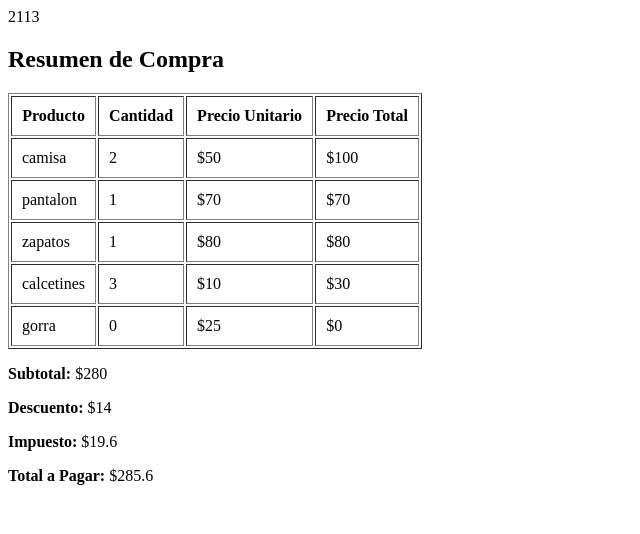
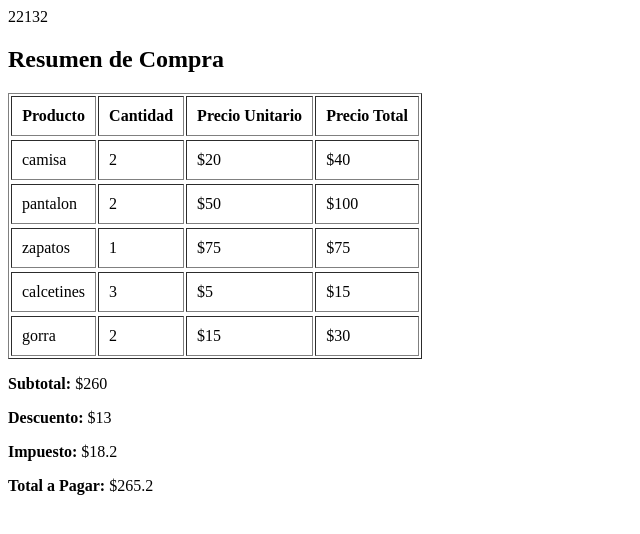
Before and after one commit to Yuries404/DESARROLLO_VII_YURIANYS_SOTO, a PHP site: page /procesar_compras.php in a window 1280 px wide. Shown: the top 534 px of the page, without its empty margins (0-640 px from the left). Run offline with PHP 8.4, Linux system fonts and the light colour scheme.

Commit message:
cambio en los arreglos carrito y orecio producto

```diff
--- a/PARCIALES/PARCIAL_1/procesar_compras.php
+++ b/PARCIALES/PARCIAL_1/procesar_compras.php
@@ -2,24 +2,23 @@
 include 'funciones_tienda.php';
 
 $precio_producto = [
-    'camisa' => 50,
-    'pantalon' => 70,
-    'zapatos' => 80,
-    'calcetines' => 10,
-    'gorra' => 25
+    'camisa' => 20,
+    'pantalon' => 50,
+    'zapatos' => 75,
+    'calcetines' => 5,
+    'gorra' => 15
 ];
 
 $carrito = [
     'camisa' => 2,
-    'pantalon' => 1,
+    'pantalon' => 2,
     'zapatos' => 1,
     'calcetines' => 3,
-    'gorra' => 0
+    'gorra' => 2
 ];
 
 
 $subtotal = 0;
-
 foreach ($carrito as $producto  => $cantidad) {
     if ($cantidad > 0) {
         echo $cantidad;
@@ -38,7 +37,7 @@ echo "<tr><th>Producto</th><th>Cantidad</th><th>Precio Unitario</th><th>Precio T
 foreach ($carrito as $producto => $cantidad) {
 
         $precio_total = $precio_producto[$producto] * $cantidad;
-        echo "<tr>";
+        echo "<tr><tr>";
         echo "<td>{$producto}</td>";
         echo "<td>{$cantidad}</td>";
         echo "<td>\${$precio_producto[$producto]}</td>";
```
